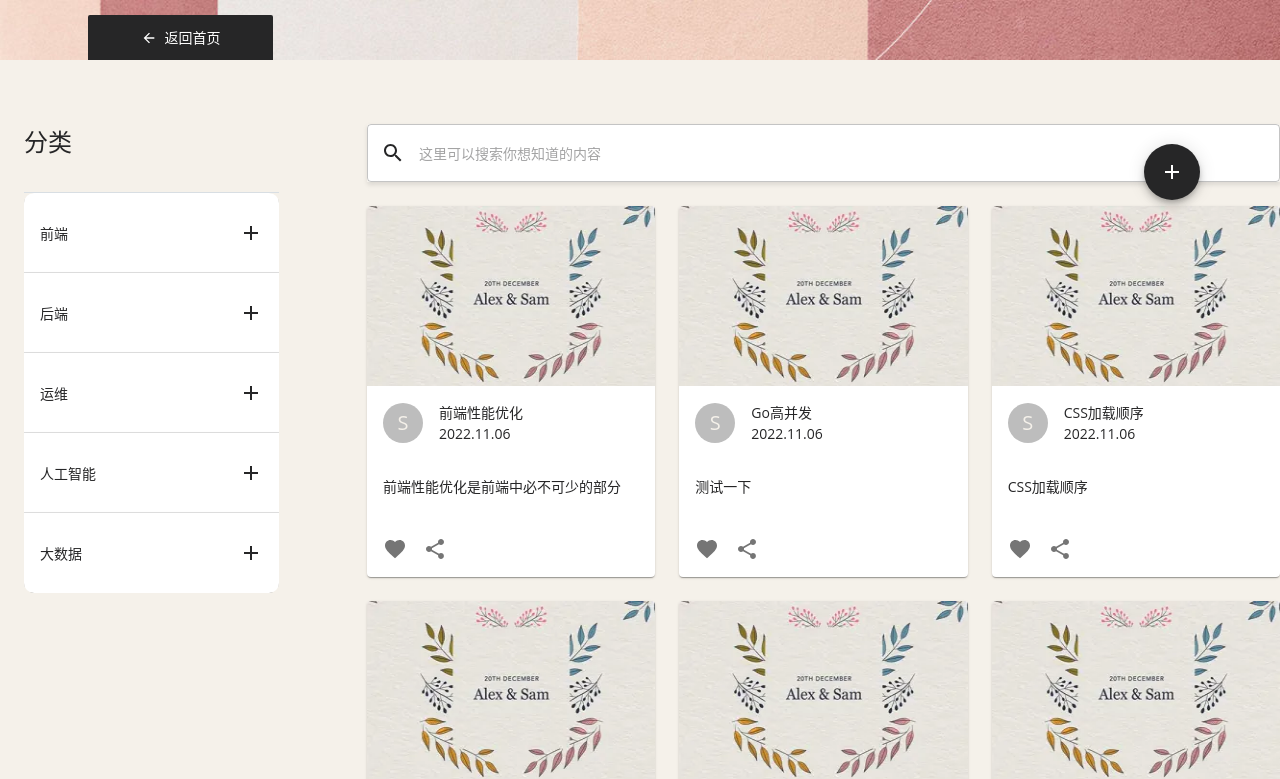
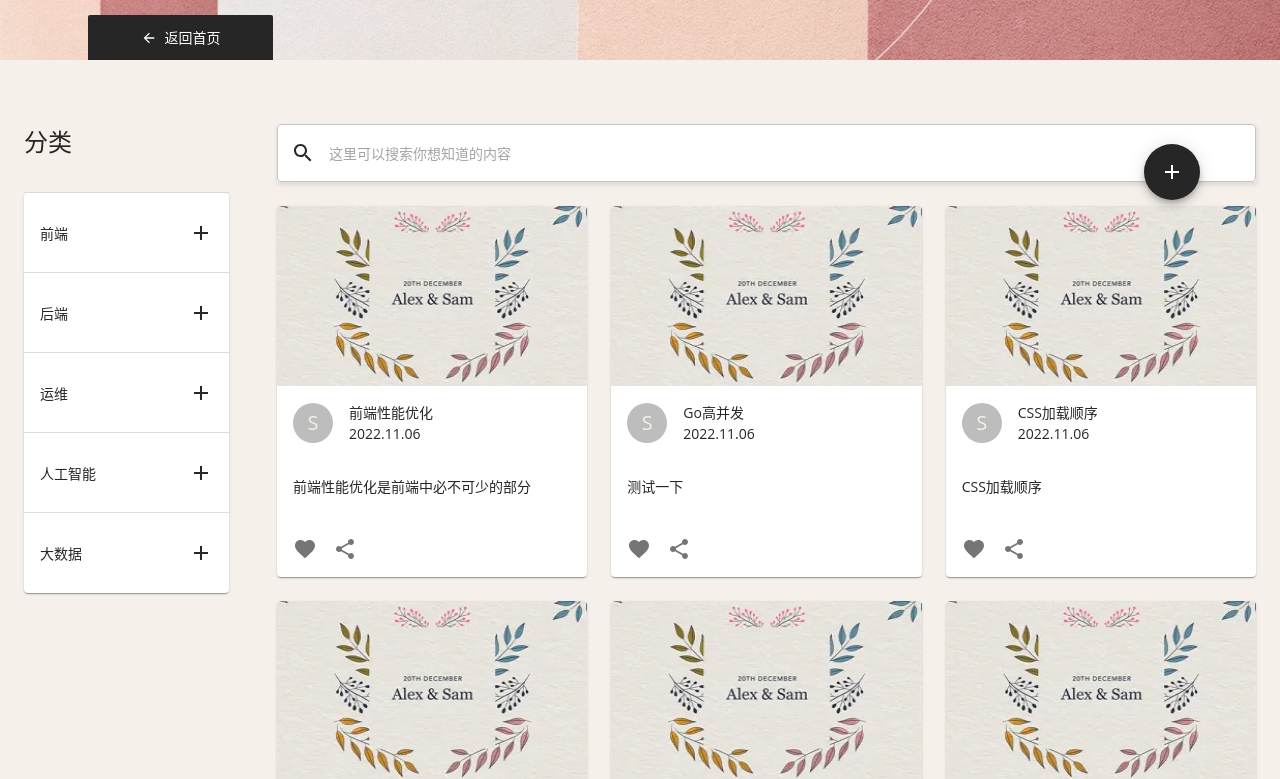
Before and after one commit to codersmoixan/technical-blog-server, a Next.js app in the folder web/: page /share/1 in a window 1280 px wide. Shown: the part 520-1299 px from the top of the page. Built offline with nearby package versions, Linux system fonts and the light colour scheme; a web font is replaced by a local one.

Commit message:
feat: [TB_web] 1. 优化MenuDrawer和AccordionMenu组件 2. 优化BlogCard和Catalog组件 3. 优化BasicSpeedDial组件

```diff
--- a/web/src/components/common/Menu/index.tsx
+++ b/web/src/components/common/Menu/index.tsx
@@ -4,7 +4,6 @@
  */
 
 import React, { ReactNode, useState } from 'react'
-import Box from '@mui/material/Box';
 import Accordion from "@mui/material/Accordion";
 import Typography from "@mui/material/Typography";
 import { makeStyles } from "@mui/styles";
@@ -12,8 +11,9 @@ import { AccordionDetails, AccordionSummary } from "@mui/material";
 import Buttons from "components/common/Buttons";
 import clsx from "clsx";
 import TransformIcon from "components/common/TransformIcon";
+import { VariantContent } from "components/common/Variant";
+import { stiffnessVariants } from "@/src/utils/variants";
 import type { Theme } from "@mui/material";
-import { VariantContent, itemVariants } from "components/common/Variant";
 
 interface MenuProps{
   menus: any[];
@@ -102,7 +102,7 @@ function Menu(props: MenuProps) {
           classes={{ root: classes.accordion }}
         >
           <VariantContent
-            variants={itemVariants}
+            variants={stiffnessVariants}
           >
             <AccordionSummary classes={{
               root: classes.summary,
--- a/web/src/components/common/Navigation/components/AccordionMenu.tsx
+++ b/web/src/components/common/Navigation/components/AccordionMenu.tsx
@@ -7,15 +7,14 @@ import React from 'react'
 import Box, {BoxProps} from '@mui/material/Box';
 import { makeStyles } from "@mui/styles";
 import Typography from "@mui/material/Typography";
-import { motion, AnimatePresence } from "framer-motion";
 import type { Theme } from "@mui/material";
 import type { MenuItem, NavigationItem } from "components/common/Navigation/constant";
 import get from "lodash/get";
 import isEmpty from "lodash/isEmpty";
+import {VariantContent} from "components/common/Variant";
 
 interface AccordionMenuProps extends BoxProps{
   tab: NavigationItem,
-  focus: boolean
 }
 
 const useStyles = makeStyles((theme: Theme) => ({
@@ -24,11 +23,10 @@ const useStyles = makeStyles((theme: Theme) => ({
     left: 0,
     top: 0,
     width: '100%',
+    paddingTop: theme.spacing(11),
     zIndex: -1,
-    backgroundColor: theme.status.white
-  },
-  container: {
-    margin: theme.spacing(11, 0, 0)
+    backgroundColor: theme.status.white,
+    boxShadow: 'rgb(19 19 19 / 8%) 0px 2px 4px 0px',
   },
   accordionOpen: {
     maxHeight: 300,
@@ -56,7 +54,7 @@ const useStyles = makeStyles((theme: Theme) => ({
   }
 }))
 
-function AccordionMenu({ tab, focus, ...other }: AccordionMenuProps) {
+function AccordionMenu({ tab, ...other }: AccordionMenuProps) {
   const classes = useStyles()
   const menus = (get(tab, 'menus', [])) as MenuItem[]
 
@@ -65,16 +63,15 @@ function AccordionMenu({ tab, focus, ...other }: AccordionMenuProps) {
   }
 
   return  (
-    <Box className={classes.root} {...other}>
-      <AnimatePresence mode="wait">
-        <motion.div
-          initial={{ height: 0, opacity: 0 }}
-          animate={{ height: 'auto', opacity: 1 }}
-          exit={{ height: 0, opacity: 0 }}
-          className={classes.container}
-        >
-          {!isEmpty(menus) && (
-            <motion.div
+    <VariantContent className={classes.root} variants={{
+      open: {
+        height: 'auto'
+      },
+      closed: {
+        height: 0
+      }
+    }}>
+      <VariantContent
         key={tab.id}
         initial={{ x: -30, opacity: 0 }}
         animate={{ x: 0, opacity: 1 }}
@@ -93,11 +90,8 @@ function AccordionMenu({ tab, focus, ...other }: AccordionMenuProps) {
             </Box>
           </Box>
         ))}
-            </motion.div>
-          )}
-        </motion.div>
-      </AnimatePresence>
-    </Box>
+      </VariantContent>
+    </VariantContent>
   )
 }
 
--- a/web/src/components/common/Navigation/index.tsx
+++ b/web/src/components/common/Navigation/index.tsx
@@ -23,6 +23,7 @@ import AccordionMenu from "components/common/Navigation/components/AccordionMenu
 import throttle from "lodash/throttle";
 import routes from "@/src/routes";
 import { useTheme } from "@mui/material/styles";
+import {Variant} from "components/common/Variant";
 
 function Index() {
   const classes = useStyles()
@@ -82,10 +83,9 @@ function Index() {
               <UserButtons />
             </Box>
           </Box>
-          <AccordionMenu
-            tab={focusTab}
-            focus={focus}
-          />
+          <Variant focus={!isEmpty(focusTab.menus)}>
+            <AccordionMenu tab={focusTab} />
+          </Variant>
         </Box>
       </MediaQuery>
       <MediaQuery media={['pad', 'mobile']}>
--- a/web/src/components/common/Variant/Variant.tsx
+++ b/web/src/components/common/Variant/Variant.tsx
@@ -3,15 +3,21 @@
  * @description Variant
  */
 
+import { ReactNode, useEffect, useState } from "react";
 import { motion, MotionProps } from "framer-motion";
-import type { ReactNode } from "react";
 
 interface VariantProps extends MotionProps{
   focus: boolean;
   children: ReactNode
 }
 
-function Variant({ focus, ...other }: VariantProps) {
+function Variant({ focus: propFocus, ...other }: VariantProps) {
+  const [focus, setFocus] = useState(false)
+
+  useEffect(() => {
+    setFocus(propFocus)
+  }, [propFocus])
+
   return <motion.div initial={false} animate={focus ? 'open' : 'closed'} {...other} />
 }
 
--- a/web/src/components/common/Variant/VariantContent.tsx
+++ b/web/src/components/common/Variant/VariantContent.tsx
@@ -3,47 +3,28 @@
  * @description VariantContent
  */
 
-import { motion, MotionProps, Variants } from "framer-motion";
+import { motion, MotionProps } from "framer-motion";
+import { contentVariants } from "@/src/utils/variants";
 import type { ReactNode } from "react";
+import clsx from "clsx";
+import {makeStyles} from "@mui/styles";
 
 interface VariantContentProps extends MotionProps {
   children: ReactNode;
   className?: string;
 }
 
-export const contentVariants: Variants = {
-  open: {
-    clipPath: "inset(0% 0% 0% 0% round 10px)",
-    transition: {
-      type: "spring",
-      bounce: 0,
-      duration: 0.7,
-      delayChildren: 0.3,
-      staggerChildren: 0.05
-    }
-  },
-  closed: {
-    clipPath: "inset(10% 50% 90% 50% round 10px)",
-    transition: {
-      type: "spring",
-      bounce: 0,
-      duration: 0.3
-    }
+const useStyles = makeStyles({
+  root: {
+    width: '100%',
+    height: '100%'
   }
-}
+})
 
-export const itemVariants = {
-  open: {
-    opacity: 1,
-    y: 0,
-    transition: { type: "spring", stiffness: 300, damping: 24 }
-  },
-  closed: { opacity: 0, y: 20, transition: { duration: 0.2 } }
-};
-
-export function VariantContent(props: VariantContentProps) {
+export default function VariantContent({ className, ...other }: VariantContentProps) {
+  const classes = useStyles()
 
   return (
-    <motion.div variants={contentVariants} {...props}/>
+    <motion.div variants={contentVariants} className={clsx(className, classes.root)} {...other}/>
   )
 }
--- a/web/src/components/common/Variant/index.tsx
+++ b/web/src/components/common/Variant/index.tsx
@@ -1,2 +1,2 @@
 export { default as Variant } from "./Variant"
-export { contentVariants, itemVariants, VariantContent } from "./VariantContent"
+export { default as  VariantContent } from "./VariantContent"
--- a/web/src/components/private/SharePage/components/BlogCard.tsx
+++ b/web/src/components/private/SharePage/components/BlogCard.tsx
@@ -3,7 +3,7 @@
  * @description BlogCard
  */
 
-import { ReactElement, ReactNode, useMemo, useState } from 'react';
+import React, { ReactElement, ReactNode, useMemo, useState } from 'react';
 import { styled } from '@mui/material/styles';
 import Card from '@mui/material/Card';
 import CardHeader from '@mui/material/CardHeader';
@@ -23,7 +23,8 @@ import type { Theme } from "@mui/material";
 import Typography from "@mui/material/Typography";
 import MediaQuery from "components/common/MediaQuery";
 import Box from "@mui/material/Box";
-import { motion, Variants } from "framer-motion";
+import {VariantContent} from "components/common/Variant";
+import {stiffnessVariants} from "@/src/utils/variants";
 
 interface BlogCardProps {
   title: ReactNode;
@@ -52,10 +53,6 @@ const ExpandMore = styled((props: ExpandMoreProps) => {
 }));
 
 const useStyles = makeStyles((theme: Theme) => ({
-  motion: {
-    width: '100%',
-    height: '100%'
-  },
   root: {
     display: 'flex',
     flexDirection: 'column',
@@ -141,7 +138,8 @@ function BlogCard(props: BlogCardProps) {
   };
 
   return (
-    <motion.div initial={{ opacity: 0, y: 100 }} animate={variants} className={classes.motion}>
+    <VariantContent>
+      <VariantContent variants={stiffnessVariants}>
         <Card className={classes.root}>
           <Image className={classes.image} src={image} alt="" />
           <Box className={classes.content}>
@@ -190,7 +188,8 @@ function BlogCard(props: BlogCardProps) {
             </Collapse>
           )}
         </Card>
-    </motion.div>
+      </VariantContent>
+    </VariantContent>
   )
 }
 
--- a/web/src/components/private/SharePage/components/Catalog.tsx
+++ b/web/src/components/private/SharePage/components/Catalog.tsx
@@ -16,7 +16,6 @@ import ExpandMore from "@mui/icons-material/ExpandMore";
 import clsx from "clsx";
 import Close from "@mui/icons-material/Close"
 import Buttons from "components/common/Buttons";
-import { useMediaQuery } from "@mui/material";
 import { Variant, VariantContent } from "components/common/Variant";
 import type { Theme } from "@mui/material";
 import type { Variants } from "framer-motion";
@@ -63,7 +62,7 @@ const useStyles = makeStyles((theme: Theme) => ({
     borderBottom: `1px solid ${theme.status.colorSecondary}`
   },
   menu: {
-    width: 255,
+    width: 205,
     [theme.breakpoints.down('md')]: {
       width: 'auto',
       '& .MuiButtonBase-root': {
@@ -121,13 +120,8 @@ const menuVariants: Variants = {
 
 export default forwardRef(function Catalog({ menus, onSearchFocus }: CatalogProps, ref) {
   const classes = useStyles()
-  const mdUp = useMediaQuery((theme: Theme) => theme.breakpoints.up("md"))
 
   const [focus, setFocus] = useState(false)
-
-  useEffect(() => {
-    setFocus(mdUp)
-  }, [mdUp])
 
   const handleSearchFocus = (event: React.MouseEvent) => {
     setFocus(false)
@@ -149,7 +143,7 @@ export default forwardRef(function Catalog({ menus, onSearchFocus }: CatalogProp
           >
             分类
           </Typography>
-          <Variant focus={focus}>
+          <Variant focus>
             <Menu menus={menus} isBorder className={classes.menu} />
           </Variant>
         </Box>
--- a/web/src/components/private/SharePage/index.tsx
+++ b/web/src/components/private/SharePage/index.tsx
@@ -3,7 +3,7 @@
  * @description Share
  */
 
-import React, { useRef } from 'react'
+import React, {useEffect, useRef, useState} from 'react'
 import Box from "@mui/material/Box";
 import Typography from "@mui/material/Typography";
 import CreativeGrid from "public/images/backdrop/creative-grid.jpeg"
@@ -20,6 +20,7 @@ import SearchFormText from "components/common/Form/SearchFormText";
 import Banner from "components/common/Layout/Banner";
 import { options, blogList } from "./constants"
 import type { Theme } from "@mui/material";
+import { Variant } from "components/common/Variant";
 
 const useStyles = makeStyles((theme: Theme) => ({
   banner: {
@@ -34,7 +35,7 @@ const useStyles = makeStyles((theme: Theme) => ({
   main: {
     flex: 1,
     [theme.breakpoints.up('md')]: {
-      marginLeft: theme.spacing(8),
+      margin: theme.spacing(0, 3),
     }
   },
   search: {
@@ -77,8 +78,14 @@ function Share() {
   const classes = useStyles()
   const theme = useTheme()
 
+  const [focus, setFocus] = useState(false)
+
   const pointRef = useRef<HTMLElement | null>(null)
   const searchRef = useRef<HTMLElement | null>(null)
+
+  useEffect(() => {
+    setFocus(true)
+  }, [])
 
   const handleSearchFocus = () => {
     searchRef.current?.focus()
@@ -117,9 +124,9 @@ function Share() {
                 }}
               />
             </Box>
+            <Variant focus={focus}>
               <Grid container spacing={3} py={3}>
                 {blogList.map(blog => (
-
                   <Grid
                     key={blog.id}
                     item
@@ -128,7 +135,7 @@ function Share() {
                     sm={6}
                     md={6}
                     lg={4}
-                  xl={4}
+                    xl={3}
                     display="flex"
                     justifyContent="center"
                     className={classes.gridItem}
@@ -146,6 +153,7 @@ function Share() {
                   </Grid>
                 ))}
               </Grid>
+            </Variant>
           </Box>
         </Box>
       </Content>
--- /dev/null
+++ b/web/src/utils/variants.ts
@@ -0,0 +1,31 @@
+import type { Variants } from "framer-motion";
+
+export const contentVariants: Variants = {
+  open: {
+    clipPath: "none",
+    transition: {
+      type: "spring",
+      bounce: 0,
+      duration: 0.5,
+      delayChildren: 0.3,
+      staggerChildren: 0.05
+    }
+  },
+  closed: {
+    clipPath: "none",
+    transition: {
+      type: "spring",
+      bounce: 0,
+      duration: 0.5
+    }
+  }
+}
+
+export const stiffnessVariants = {
+  open: {
+    opacity: 1,
+    y: 0,
+    transition: { type: "spring", stiffness: 300, damping: 24 }
+  },
+  closed: { opacity: 0, y: 20, transition: { duration: 0.2 } }
+};
```
Also changed, not shown: web/src/components/common/BasicSpeedDial/index.tsx (+21 -9 lines), web/src/components/common/Navigation/components/MenuDrawer.tsx (+5 -11 lines). Lines whose indentation alone changed are shown as unchanged.
